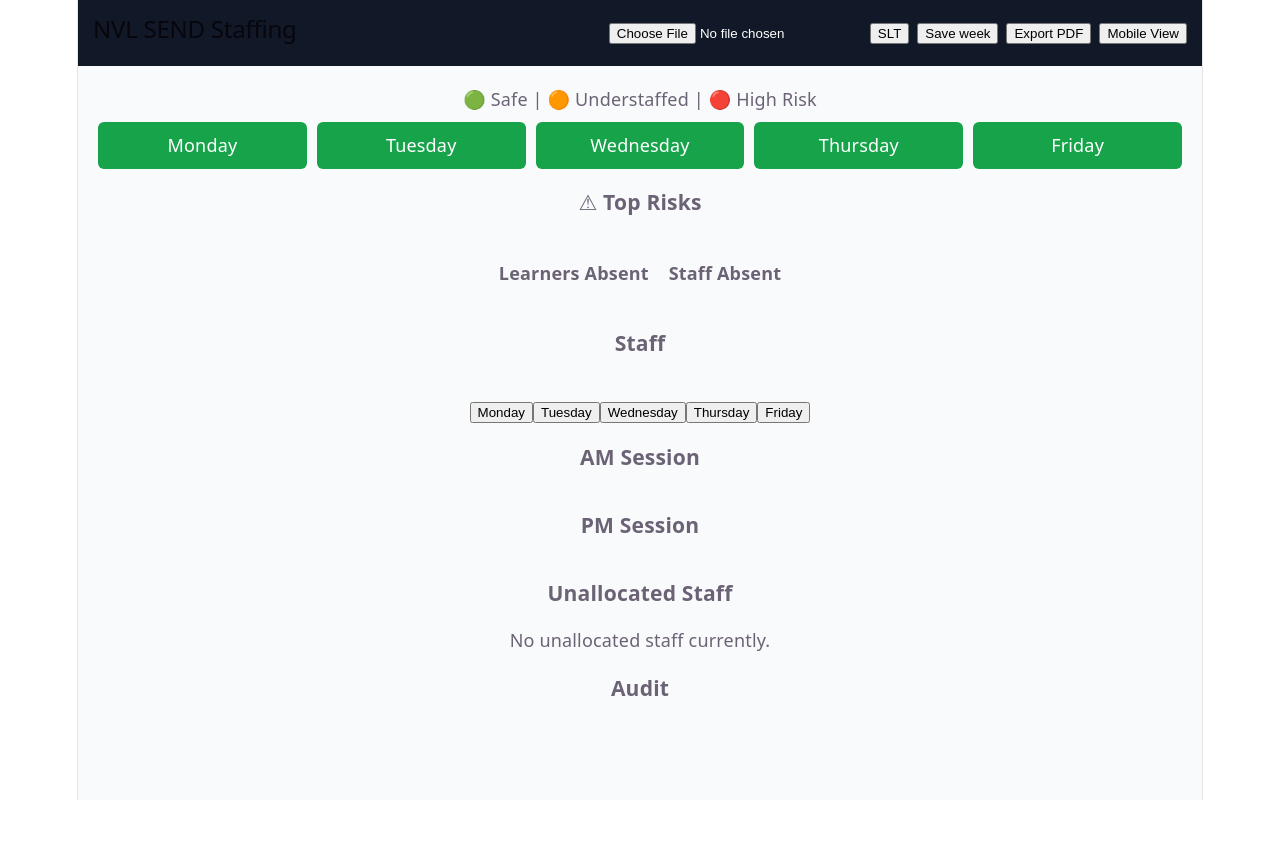
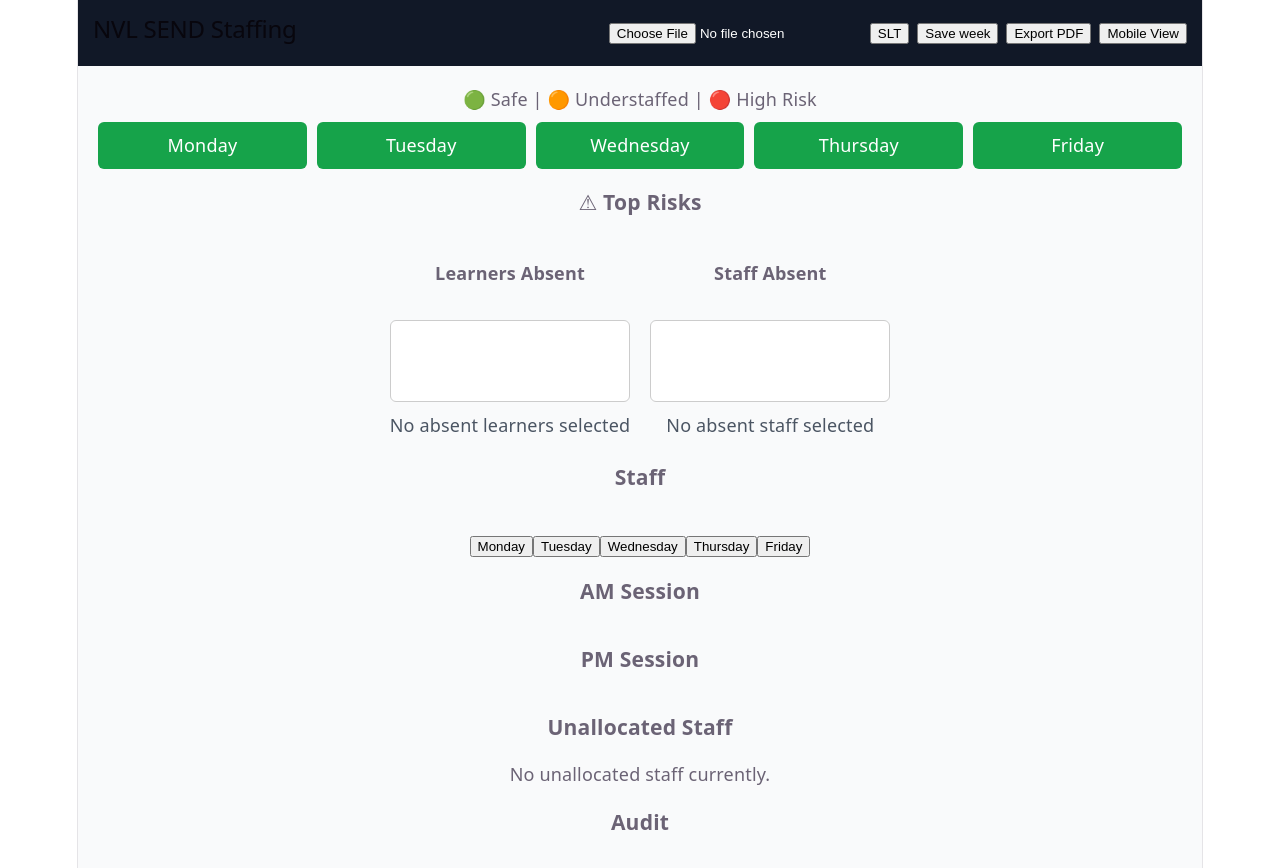
Before and after one commit to pezzaoaks/NVL-Staffing-App, a React (Vite) app: page / in a window 1280 px wide. Shown: the top 868 px of the page. Before the commit the page ends 800 px from the top, so only its background shows below. Built offline with nearby package versions, Linux system fonts and the light colour scheme.

Commit message:
Use multi-select dropdowns for absent learners and staff

```diff
--- a/src/App.jsx
+++ b/src/App.jsx
@@ -85,6 +85,14 @@ export default function App() {
         : [...current, staffName];
       return { ...prev, [day]: next };
     });
+  };
+
+  const setAbsentLearnersForDay = (learners) => {
+    setAbsentLearners((prev) => ({ ...prev, [day]: learners }));
+  };
+
+  const setAbsentStaffForDay = (staffNames) => {
+    setAbsentStaff((prev) => ({ ...prev, [day]: staffNames }));
   };
 
   useEffect(() => {
@@ -421,37 +429,75 @@ export default function App() {
         ))}
 
         <div style={absentSectionStyle}>
-          <div style={{ display: "flex", flexDirection: "column", gap: 10, alignItems: "center" }}>
+          <div style={{ display: "flex", flexDirection: "column", gap: 10, alignItems: "stretch", minWidth: 240 }}>
             <h4>Learners Absent</h4>
+            <select
+              multiple
+              size={Math.min(8, Math.max(4, Array.from(new Set(classesData.filter((c) => c.day === day).flatMap((c) => c.learners || []))).length))}
+              value={getAbsentLearnersForDay(day)}
+              onChange={(e) => {
+                const selected = Array.from(e.target.selectedOptions, (option) => option.value);
+                setAbsentLearnersForDay(selected);
+              }}
+              style={{ minWidth: 220, padding: 8, borderRadius: 6, border: "1px solid #ccc" }}
+            >
               {Array.from(new Set(classesData.filter((c) => c.day === day).flatMap((c) => c.learners || []))).map((l) => (
-              <label key={l} style={{ display: "flex", alignItems: "center", gap: 8 }}>
-                <input
-                  type="checkbox"
-                  checked={getAbsentLearnersForDay(day).includes(l)}
-                  onChange={() => toggleAbsentLearner(l)}
-                />
+                <option key={l} value={l}>
                   {l}
-              </label>
+                </option>
+              ))}
+            </select>
+            <div style={{ minHeight: 32 }}>
+              {getAbsentLearnersForDay(day).length ? (
+                <div style={{ display: "flex", flexWrap: "wrap", gap: 8 }}>
+                  {getAbsentLearnersForDay(day).map((l) => (
+                    <span key={l} style={{ padding: "4px 8px", background: "#e5e7eb", borderRadius: 999 }}>
+                      {l}
+                    </span>
                   ))}
                 </div>
+              ) : (
+                <div style={{ color: "#4b5563" }}>No absent learners selected</div>
+              )}
+            </div>
+          </div>
 
-          <div style={{ display: "flex", flexDirection: "column", gap: 10, alignItems: "center" }}>
+          <div style={{ display: "flex", flexDirection: "column", gap: 10, alignItems: "stretch", minWidth: 240 }}>
             <h4>Staff Absent</h4>
+            <select
+              multiple
+              size={Math.min(8, Math.max(4, staff.length))}
+              value={getAbsentStaffForDay(day)}
+              onChange={(e) => {
+                const selected = Array.from(e.target.selectedOptions, (option) => option.value);
+                setAbsentStaffForDay(selected);
+              }}
+              style={{ minWidth: 220, padding: 8, borderRadius: 6, border: "1px solid #ccc" }}
+            >
               {staff.map((s) => (
-              <label key={s} style={{ display: "flex", alignItems: "center", gap: 8 }}>
-                <input
-                  type="checkbox"
-                  checked={getAbsentStaffForDay(day).includes(s)}
-                  onChange={() => toggleAbsentStaff(s)}
-                />
+                <option key={s} value={s}>
                   {s}
-              </label>
+                </option>
               ))}
+            </select>
+            <div style={{ minHeight: 32 }}>
+              {getAbsentStaffForDay(day).length ? (
+                <div style={{ display: "flex", flexWrap: "wrap", gap: 8 }}>
+                  {getAbsentStaffForDay(day).map((s) => (
+                    <span key={s} style={{ padding: "4px 8px", background: "#e5e7eb", borderRadius: 999 }}>
+                      {s}
+                    </span>
+                  ))}
+                </div>
+              ) : (
+                <div style={{ color: "#4b5563" }}>No absent staff selected</div>
+              )}
+            </div>
           </div>
         </div>
 
         <h3 style={{ marginTop: 20 }}>Staff</h3>
-        <div style={{ display: "flex", gap: 10 }}>
+        <div style={{ display: "flex", gap: 10, flexWrap: "wrap" }}>
           {staff
             .filter((s) => !getAbsentStaffForDay(day).includes(s))
             .map((s) => (
@@ -459,7 +505,7 @@ export default function App() {
                 key={s}
                 draggable
                 onDragStart={() => setDragged(s)}
-                style={{ padding: 10, background: "#ddd" }}
+                style={{ padding: 10, background: "#ddd", whiteSpace: "normal" }}
               >
                 {s}
               </div>
```
Lines whose indentation alone changed are shown as unchanged.
